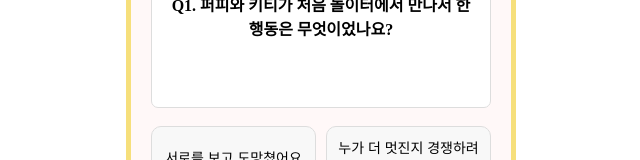
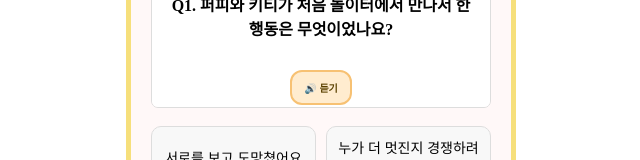
Before and after one commit to sanghuniolsida/frontend, a React (Create React App) app: page /quiz in a window 1280 px wide. Shown: the part 456-616 px from the top of the page, without its empty margins (319-959 px from the left). Built offline with nearby package versions, Linux system fonts and the light colour scheme; a web font is replaced by a local one.

Commit message:
feat: TTS 내장 api

```diff
--- a/src/pages/Quiz/index.js
+++ b/src/pages/Quiz/index.js
@@ -216,6 +216,31 @@ function Quiz() {
   const slideStep = 120;
   const imageWidth = 340;
 
+  const speak = (text) => {
+    if (!window.speechSynthesis) return;
+
+    window.speechSynthesis.cancel();
+    const utterance = new SpeechSynthesisUtterance(text);
+    utterance.lang = 'ko-KR';
+    utterance.pitch = 1.2;
+    utterance.rate = 0.95;
+
+    // ✅ 사용 가능한 voice 목록 중에서 Google 한국어 음성 찾기
+    const voices = window.speechSynthesis.getVoices();
+    const koreanVoice = voices.find(
+      (v) =>
+        v.lang === 'ko-KR' &&
+        (v.name.includes('Google') || v.name.includes('female') || v.name.includes('child'))
+    );
+
+    if (koreanVoice) {
+      utterance.voice = koreanVoice;
+    }
+
+    window.speechSynthesis.speak(utterance);
+  };
+
+
   if (!quiz) {
     return (
       <Main>
@@ -227,6 +252,7 @@ function Quiz() {
   }
 
   const { images, questions } = quiz;
+
   const maxTranslateX = -(images.length - 1) * imageWidth;
 
   const handleSlidePrev = () => {
@@ -278,6 +304,12 @@ function Quiz() {
 
           <div className="quiz-question-box">
             <p>{questions[currentQuestionIndex].question}</p>
+            <button
+              className="listen-button"
+              onClick={() => speak(questions[currentQuestionIndex].question)}
+            >
+              🔊 듣기
+            </button>
           </div>
 
           <div className="quiz-options">
--- a/src/pages/Quiz/quiz.css
+++ b/src/pages/Quiz/quiz.css
@@ -133,3 +133,21 @@
   cursor: pointer;
   font-size: 13px;
 }
+
+.listen-button {
+  background-color: #ffeccf;
+  border: 2px solid #f7c173;
+  color: #5a4100;
+  font-size: 10px;
+  font-weight: bold;
+  border-radius: 12px;
+  padding: 8px 12px;
+  cursor: pointer;
+  transition: all 0.2s ease;
+  margin-top: 30px;
+}
+
+.listen-button:hover {
+  background-color: #ffd89b;
+  transform: scale(1.05);
+}
```
